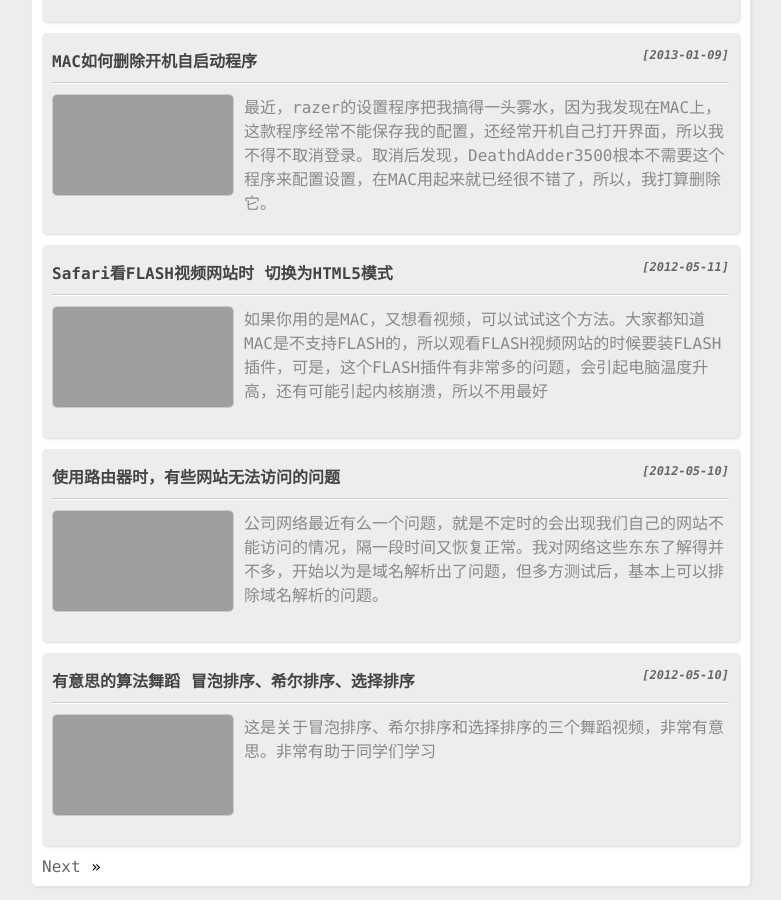
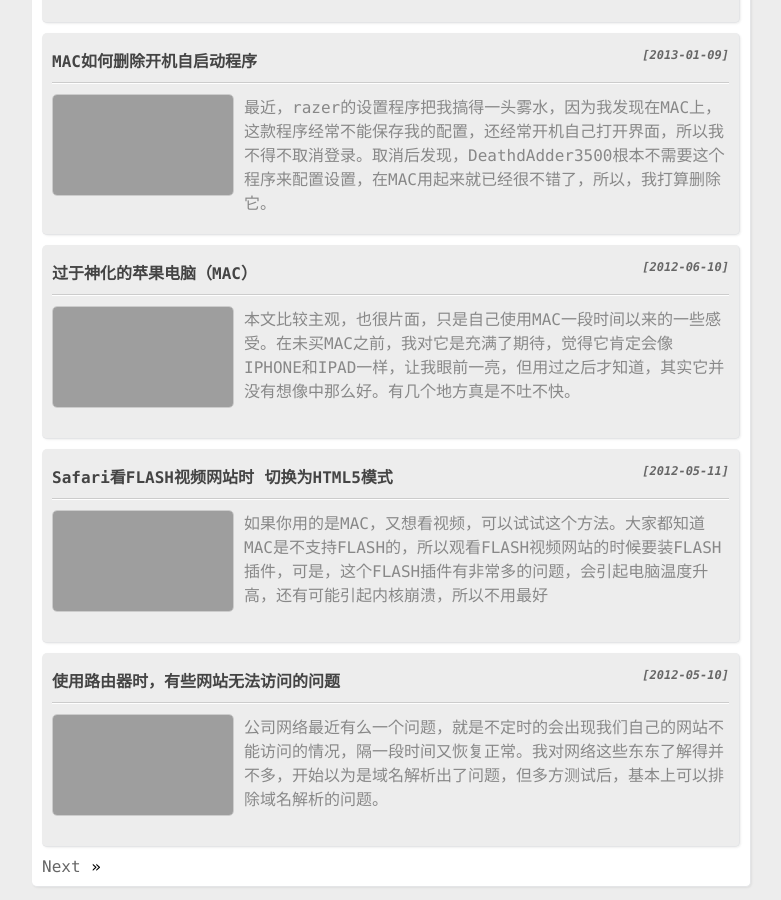
Before and after one commit to yuiitsu/logs, a Jekyll site: the page built from index.html, in a window 1280 px wide and 900 px high, scrolled down 1402 px. Shown: the whole window, without its empty margins (378-1159 px from the left). Built offline with Jekyll 4.4.1, drawn with Linux system fonts in a browser that asks for light colours; the list of posts is cut into pages by our own code; comment, search, counter and statistics services are not loaded.

Commit message:
new post

```diff
--- a/_posts/2012-05-10-b-route-website-cannot-access.html
+++ b/_posts/2012-05-10-b-route-website-cannot-access.html
@@ -1,7 +1,7 @@
 ---
 layout: post
 title: 使用路由器时，有些网站无法访问的问题
-category: 其它
+category: others
 description: 公司网络最近有么一个问题，就是不定时的会出现我们自己的网站不能访问的情况，隔一段时间又恢复正常。我对网络这些东东了解得并不多，开始以为是域名解析出了问题，但多方测试后，基本上可以排除域名解析的问题。
 img: 201301/2402.jpg
 ---
--- a/_posts/2012-05-11-a-safari-video-html5.html
+++ b/_posts/2012-05-11-a-safari-video-html5.html
@@ -1,7 +1,7 @@
 ---
 layout: post
 title: Safari看FLASH视频网站时 切换为HTML5模式
-category: 其它
+category: others
 description: 如果你用的是MAC，又想看视频，可以试试这个方法。大家都知道MAC是不支持FLASH的，所以观看FLASH视频网站的时候要装FLASH插件，可是，这个FLASH插件有非常多的问题，会引起电脑温度升高，还有可能引起内核崩溃，所以不用最好
 img: 201301/2403.jpg
 ---
--- /dev/null
+++ b/_posts/2012-06-10-a-mac-god.html
@@ -0,0 +1,37 @@
+---
+layout: post
+title: 过于神化的苹果电脑（MAC）
+category: others
+description: 本文比较主观，也很片面，只是自己使用MAC一段时间以来的一些感受。在未买MAC之前，我对它是充满了期待，觉得它肯定会像IPHONE和IPAD一样，让我眼前一亮，但用过之后才知道，其实它并没有想像中那么好。有几个地方真是不吐不快。
+img: 201301/1502.jpg
+---
+<p>
+本文比较主观，也很片面，只是自己使用MAC一段时间以来的一些感受。在未买MAC之前，我对它是充满了期待，觉得它肯定会像IPHONE和IPAD一样，让我眼前一亮，但用过之后才知道，其实它并没有想像中那么好。有几个地方真是不吐不快。
+</p>
+<h2 class="content_h2">
+1、字体。
+</h2>
+<p>
+可能是为了照顾字体可放大化，所以MAC的字体渲染很有特色。放大后的字体确实非常漂亮，但普通字体，也就是平时12像素，14像素左右的字体看着毛边太过严重。对于看惯win系统的人来讲，简直就是一种折磨。当然，看久了会习惯的，字体的问题倒不是那么的不能接受。
+</p>
+<h2 class="content_h2">
+2、鼠标移动。
+</h2>
+<p>
+苍天，这个我就真不明白，MAC为什么要这样子设计。刚拿到就觉得鼠标移动非常的慢，慢到你有种尿不出的感觉。调一下之后，稍好，但又总感觉鼠标的移动要慢一拍，上网查了一上，说是MAC鼠标移动有加速效果，就是当你“嗖”的一下移动鼠标，它会移动得很快，但当你“悠悠”移动的时候，它会很慢。听上去其实蛮有道理的，但是，当你做图或是找代码的时候，就会发现，它的移动真的是非常诡异，经常移动不到位、慢一拍等等。这可叫我做开发的时候，感觉比win下慢了不少。至今找不到解决的办法。
+</p>
+<h2 class="content_h2">
+3、窗口打开的速度。
+</h2>
+<p>
+这个问题不算太严重，只是觉得在整体性能还算不错的情况下，打开时候的延时过长了。
+</p>
+<h2 class="content_h2">
+4、文件排序。
+</h2>
+<p>
+文件夹下面文件夹与文件的排序，可以设置，这个就不说了。很多软件，包括Xcode都存在一个问题，工程里的文件夹和文件排序，始终按字母顺序进行，不管是文件夹也好，文件也好。这样就会让文件夹和文件乱排，可能是我不太习惯，总觉得文件夹夹杂在文件中间，让我很不方便。关键是在这个问题上，这些软件都不提供设置排序规则。真是非常的伤心。咯，这个好像是软件的问题，好吧，暂且也归到MAC上。
+</p>
+<p>
+总而言这，MAC的价格+配置，确实用起来的感觉对不上。所以我觉得，苹果电脑被过于神化了，真没有想像中那么好。外观除外。
+</p>
```
